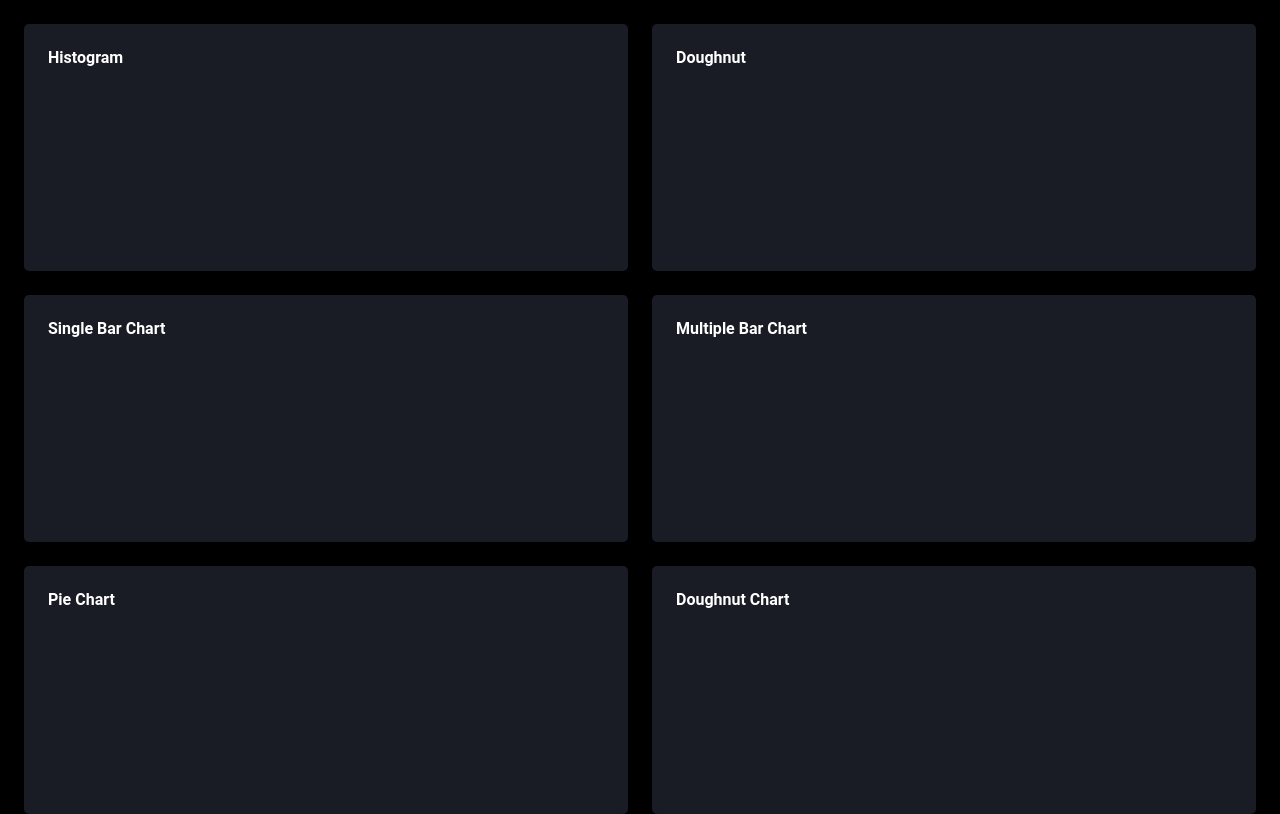
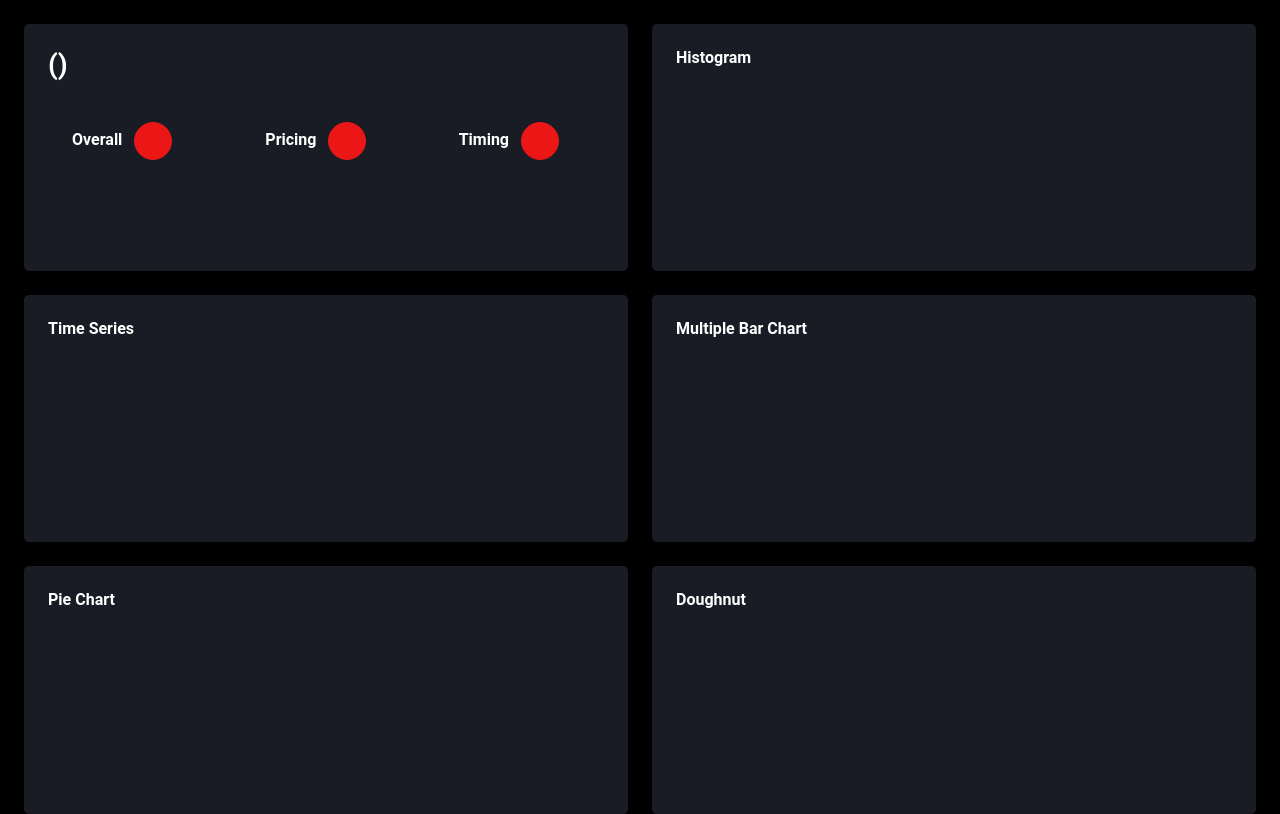
Before and after one commit to 8gradplus/flask-dashboard, a Flask app: template app/templates/dashboard/dashboard.html in a window 1280 px wide. Shown: the part 64-878 px from the top of the page. Run offline with Flask 2, Linux system fonts and the light colour scheme; the template is opened without the code that fills it, so the values that code supplies are empty; a map, chart or similar area stays blank; some libraries are stand-ins or nearby versions.

Commit message:
added line chart

```diff
--- a/app/dashboard/routes.py
+++ b/app/dashboard/routes.py
@@ -1,6 +1,7 @@
 from flask import render_template
 from flask_login import login_required
 import pandas as pd
+import numpy as np
 
 from app import app
 
@@ -8,5 +9,31 @@ from app import app
 @app.route('/dashboard')
 @login_required
 def dashboard():
-    rating = pd.DataFrame({"rating": ["1", "2", "3", "4", "5"], "counts": [16, 43, 89, 32, 22]}).to_dict(orient="list")
-    return render_template('dashboard/dashboard.html', rating=rating)
+
+    t = np.arange(21)
+    y = t ** 2 - 3*t -100
+    y_peers = t**2 - 3 * t + 10 * t
+    y_market = y - 50
+    time_series = {'t': list(t),
+                   'y': list(y),
+                   'y_peers': list(y_peers),
+                   'y_market': list(y_market)}
+    rating = {'company': 'Google',
+              'id': 'IKL456AB45',
+              'issue_date': "2023-2-14",
+              'overall': 5,
+              'pricing': 1,
+              'timing': 1,
+              'duration': 3,
+              'quality': 3}
+    rating_histogram = (pd.DataFrame({"rating": ["1", "2", "3", "4", "5"],
+                            "counts": [16, 43, 89, 32, 22]})
+                          .to_dict(orient="list"))
+    summary = (pd.DataFrame({"key": ["Company", "Domain", "Value", "Quality", "Date", "Another Date"],
+                            "value": ["Google", "www.google.com", "1000 mEuro", "Good", "2023-2-14", "2020-6-13"]})
+                 .to_dict(orient="record"))
+    return render_template('dashboard/dashboard.html',
+                           rating = rating,
+                           summary=summary,
+                           rating_histogram=rating_histogram,
+                           time_series=time_series)
--- a/app/templates/dashboard/dashboard.html
+++ b/app/templates/dashboard/dashboard.html
@@ -7,20 +7,63 @@
         <div class="row g-4">
             <div class="col-sm-12 col-xl-6">
                 <div class="bg-secondary rounded h-100 p-4">
+                    <h3> {{ rating.company }} ({{ rating.id }})</h3>
+
+                    <!-- Overall performance summary begin -->
+                    <div class="row">
+                        <div class="col-sm">
+                            <div class="bg-secondary rounded h-100 p-4">
+                                <h6>Overall
+                                    <button type="button" class="btn btn-square btn-primary m-2">
+                                        {{ rating.overall }}
+                                    </button>
+                                </h6>
+                            </div>
+                        </div>
+                        <div class="col-sm">
+                            <div class="bg-secondary rounded h-100 p-4">
+                                <h6>Pricing
+                                    <button type="button" class="btn btn-square btn-primary m-2">
+                                        {{ rating.pricing }}
+                                    </button>
+                                </h6>
+                            </div>
+                        </div>
+                        <div class="col-sm">
+                            <div class="bg-secondary rounded h-100 p-4">
+                                <h6>Timing
+                                    <button type="button" class="btn btn-square btn-primary m-2">
+                                        {{ rating.timing }}
+                                    </button>
+                                </h6>
+                            </div>
+                        </div>
+                    </div>
+                    <!-- Overall performance summary end -->
+                    <table class="table table-hover">
+
+                        <tbody>
+                        {% for item in summary %}
+                        <tr>
+                            <td>{{ item.key }}</td>
+                            <td>{{ item.value }}</td>
+                        </tr>
+                        {% endfor %}
+                        </tbody>
+                    </table>
+
+                </div>
+            </div>
+            <div class="col-sm-12 col-xl-6">
+                <div class="bg-secondary rounded h-100 p-4">
                     <h6 class="mb-4">Histogram</h6>
                     <canvas id="histogram-chart"></canvas>
                 </div>
             </div>
             <div class="col-sm-12 col-xl-6">
                 <div class="bg-secondary rounded h-100 p-4">
-                    <h6 class="mb-4">Doughnut</h6>
-                    <canvas id="doughnut-chart"></canvas>
-                </div>
-            </div>
-            <div class="col-sm-12 col-xl-6">
-                <div class="bg-secondary rounded h-100 p-4">
-                    <h6 class="mb-4">Single Bar Chart</h6>
-                    <canvas id="bar-chart"></canvas>
+                    <h6 class="mb-4">Time Series</h6>
+                    <canvas id="timeseries-chart"></canvas>
                 </div>
             </div>
             <div class="col-sm-12 col-xl-6">
@@ -35,9 +78,10 @@
                     <canvas id="pie-chart"></canvas>
                 </div>
             </div>
-            <div class="col-sm-12 col-xl-6">
+
+            <div class="col-sm-6 col-xl-6">
                 <div class="bg-secondary rounded h-100 p-4">
-                    <h6 class="mb-4">Doughnut Chart</h6>
+                    <h6 class="mb-4">Doughnut</h6>
                     <canvas id="doughnut-chart"></canvas>
                 </div>
             </div>
@@ -47,11 +91,18 @@
 <!-- call plotting functions -->
 
     <script type="module">
-        import {histogram, doughnut} from "../../static/js/plotting.js";
-        const x = {{ rating.rating | safe }};
-        const y = {{ rating.counts | safe }};
-        histogram('histogram-chart', x, y);
-        doughnut('doughnut-chart')
+        import {histogram, doughnut, timeseries} from "../../static/js/plotting.js";
+        histogram('histogram-chart',
+            {{ rating_histogram.rating | safe }},
+            {{ rating_histogram.counts | safe }},
+            {{ rating.overall | safe}});
+        timeseries('timeseries-chart',
+            {{ time_series.t | safe }},
+            {{ time_series.y | safe }},
+            {{ time_series.y_peers | safe }},
+            {{ time_series.y_market | safe }});
+        doughnut('doughnut-chart');
+
 
     </script>
 {% endblock %}
```
Also changed, not shown: app/static/js/plotting.js (+79 -12 lines), README.md, jupyter/nbsignatures.db, 2 other files.
